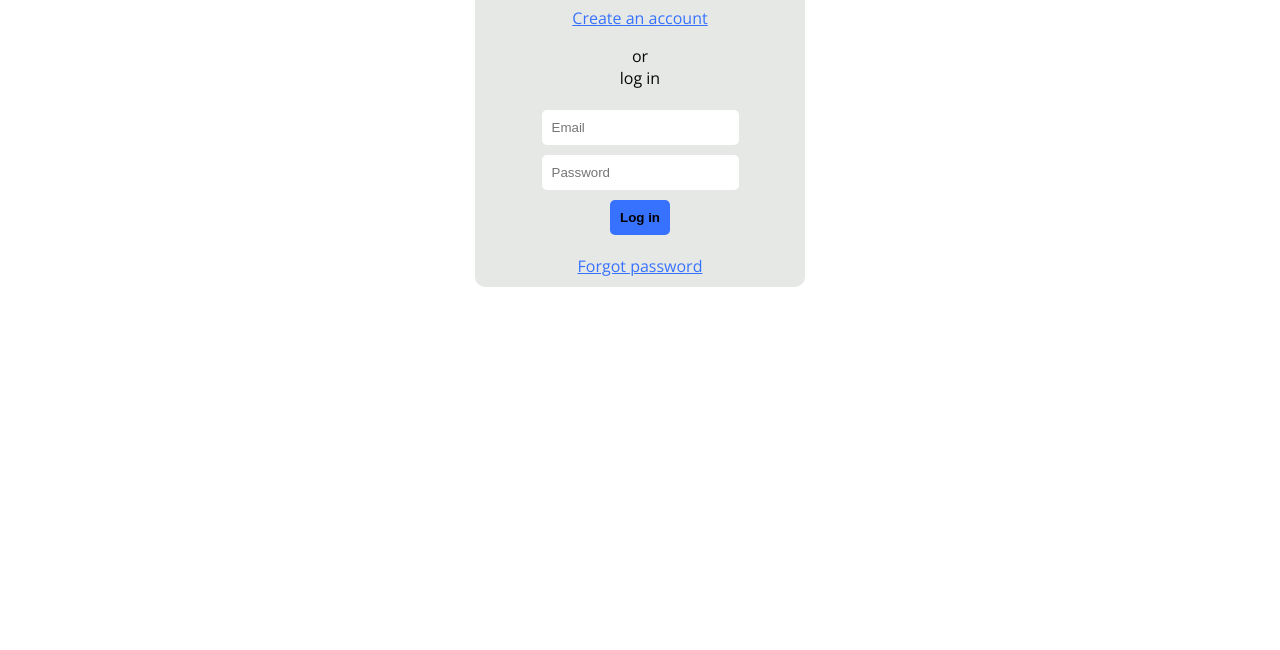
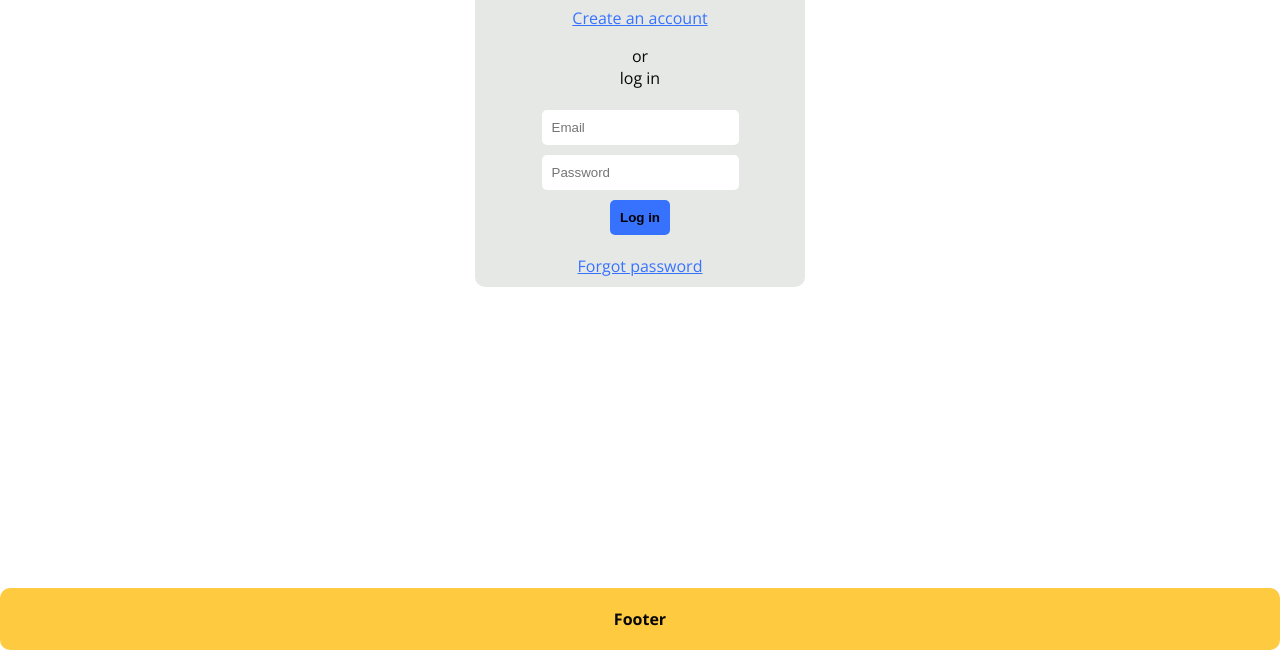
Before and after one commit to Lontloom/KLT.github.io, a plain HTML site: page login.html in a window 1280 px wide. Shown: the part 150-800 px from the top of the page. Drawn offline with nearby package versions, Linux system fonts and the light colour scheme.

Commit message:
fixed footer once and for all

```diff
--- a/login.html
+++ b/login.html
@@ -29,5 +29,8 @@
                 <a href="index.html">Forgot password</a>
             </div>
         </div>
+        <footer>
+            <strong> Footer </strong>
+        </footer>
     </body>
 </html>
--- a/res/css/style.css
+++ b/res/css/style.css
@@ -24,6 +24,9 @@ body {
     font-family: "Open Sans", sans-serif;
     color: var(--text-color, #000);
     height: 100%;
+    min-height: 100vh;
+    display: flex;
+    flex-direction: column;
     margin: 0;
 }
 
```
Also changed, not shown: addPost.html (+0 -3 lines).
